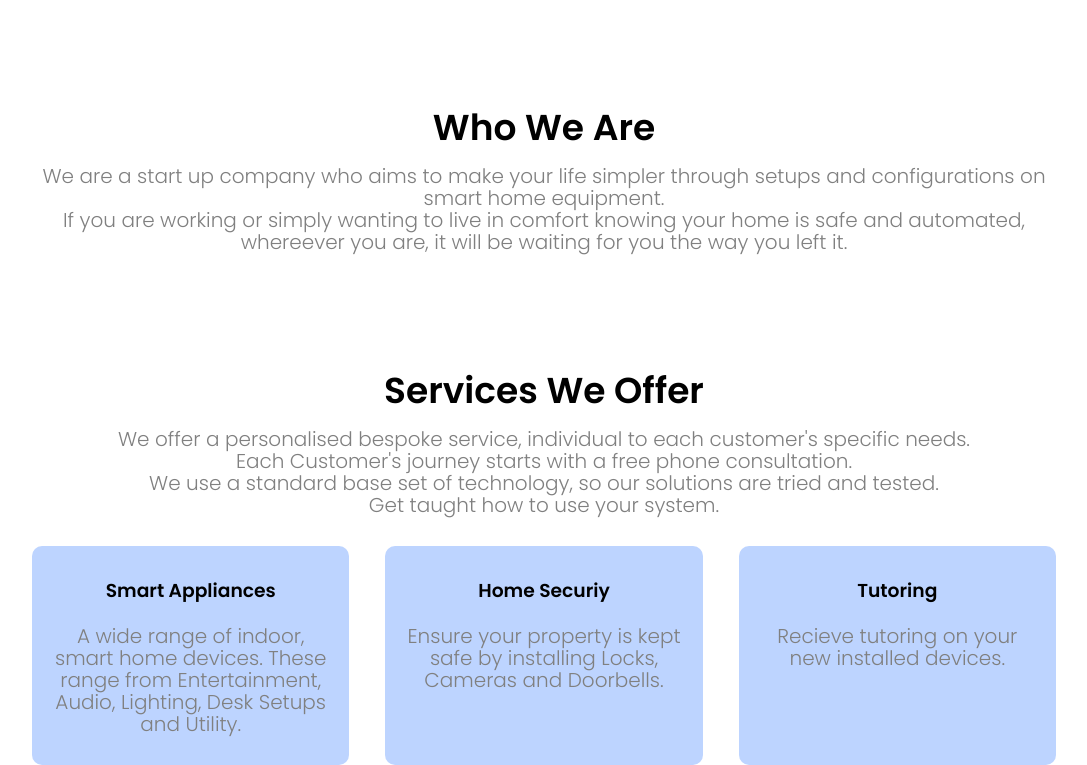
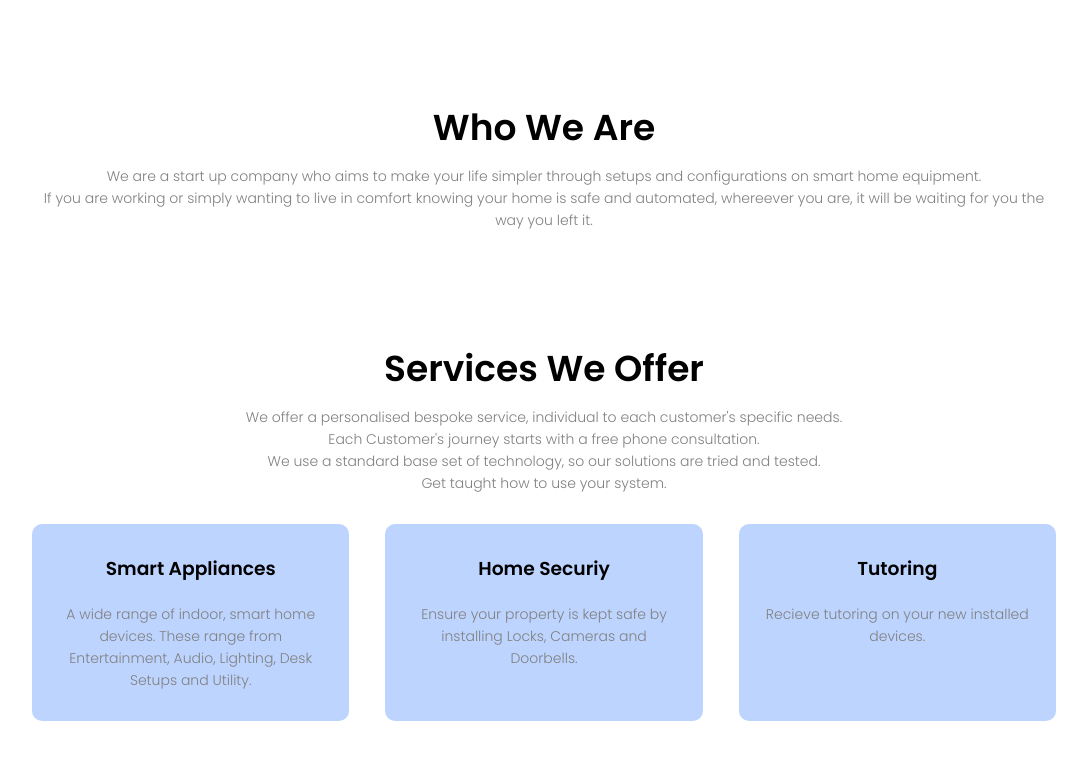
Before and after one commit to RyboNashy02/Insta-Tek.io, a Jekyll site: the page built from index.html, in a window 1280 px wide. Shown: the part 900-1665 px from the top of the page, without its empty margins (96-1183 px from the left). Built offline with Jekyll 4.4.1, drawn with Linux system fonts in a browser that asks for light colours; after the commit the page ends 1621 px from its top, so only the background shows below that.

Commit message:
Update main.css

```diff
--- a/css/main.css
+++ b/css/main.css
@@ -107,7 +107,7 @@ nav i.fa{
     }
     .text-box p{
     margin: 10px 0 40px;
-    font-size: 20px;
+    font-size: 14px;
     color: white;
     }
     .sidenav ul{
@@ -175,7 +175,7 @@ h1{
 }
 p{
     color: Grey;
-    font-size: 20px;
+    font-size: 14px;
     font-weight: 300;
     line-height: 22px;
     padding: 10px;
@@ -193,9 +193,6 @@ p{
     box-sizing: border-box;
     transition: 0.5s;
 }
-.services-col p{
-    font-size: 20px;
-}
 h3{
     text-align: center;
     font-weight: 600;
```
